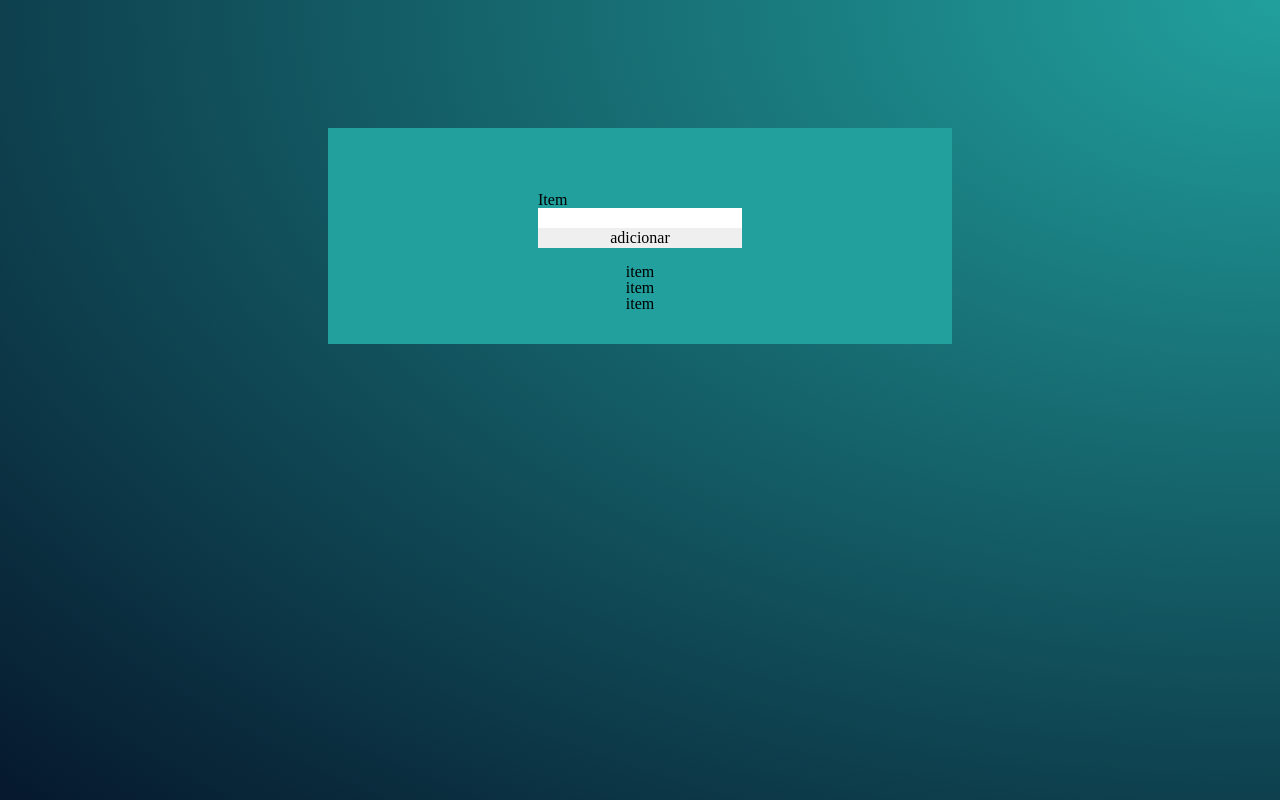
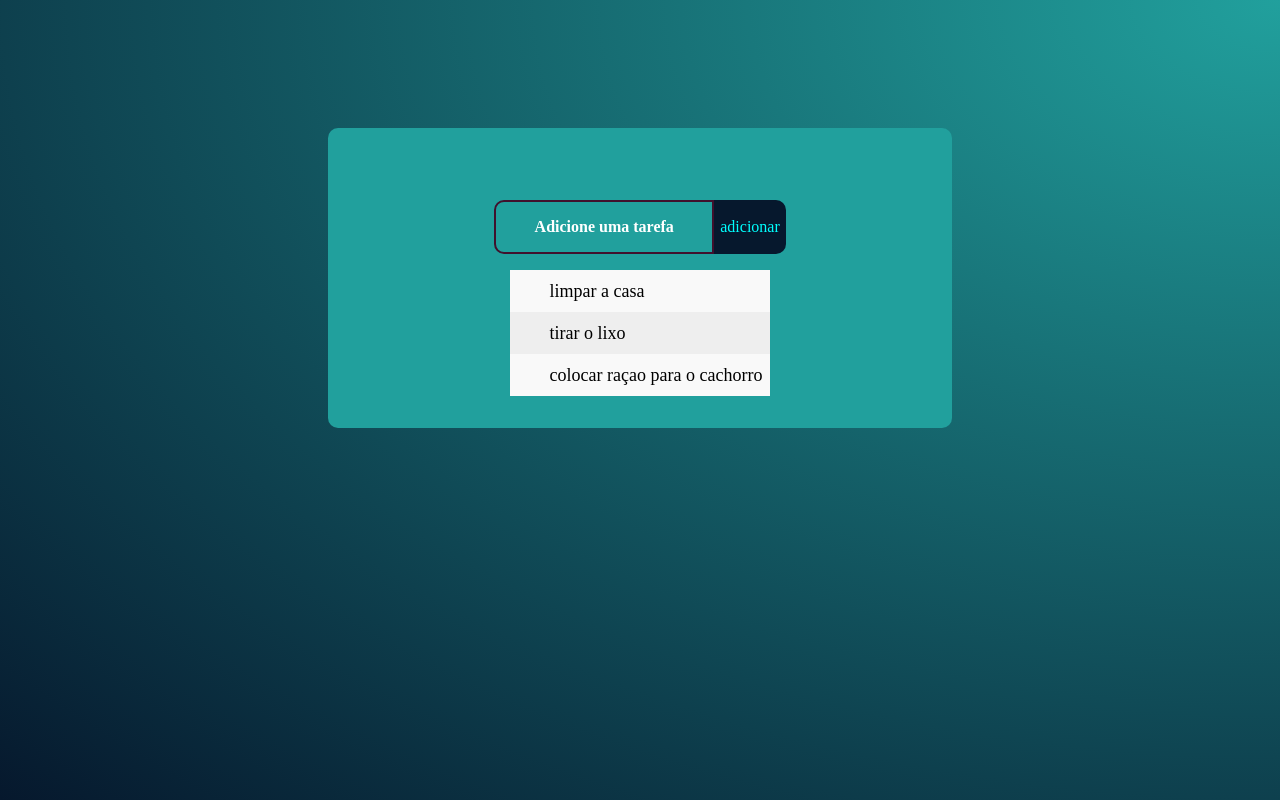
Before and after one commit to RenanRodrigues01/to-do-list, a plain HTML site: page index.html in a window 1280 px wide. Drawn offline with Linux system fonts and the light colour scheme.

Commit message:
atualizando os estilos

```diff
--- a/index.html
+++ b/index.html
@@ -10,21 +10,20 @@
 </head>
 <body>
     <main class="principal">
-        <form action="" class="formulario">
-            <label for="item">Item</label>
-            <input type="text" name="item" id="item">
-            <input type="submit" value="adicionar" class="botao" id="adicionar">
+        <form class="formulario">
+            <input type="text" name="item" id="item" placeholder="Adicione uma tarefa" class="texto">
+            <input type="button" value="adicionar" class="botao">
         </form>
 
         <ul class="lista" id="lista">
             <li>
-                item
+               limpar a casa
             </li>
             <li>
-                item
+                tirar o lixo
             </li>
             <li>
-                item
+               colocar raçao para o cachorro
             </li>
         </ul>
     </main>
--- a/style/style.css
+++ b/style/style.css
@@ -7,15 +7,60 @@ html {
     display: flex;
     align-items: center;
     flex-direction: column;
-    gap: 1em;
     background-color: #21A09D;
     width: 70vh;
     padding: 4em 2em 2em;
     margin: 0 auto;
     margin-top: 10%;
+    border-radius: 10px;
 }
 
 .formulario {
     display: flex;
-    flex-direction: column;
+    align-items: baseline;
 }
+
+.lista li {
+    cursor: pointer;
+    position: relative;
+    padding: 12px 8px 12px 40px;
+    background: #eee;
+    font-size: 18px;
+    transition: 0.2s;
+}
+
+.lista li:nth-child(odd) {
+    background: #f9f9f9;
+}
+
+.botao {
+    height: 54px;
+    background-color: #06182D;
+    color: aqua;
+    border-top-right-radius: 10px;
+    border-bottom-right-radius: 10px;
+}
+
+.botao:hover {
+    cursor: pointer;
+}
+
+.texto{
+    background-color: transparent;
+    color: white;
+    width: 100%;
+    box-sizing: border-box;
+    margin: 0.5em 0 1em;
+    padding: 1em 0.5em;
+    border-top-left-radius: 10px;
+    border-bottom-left-radius: 10px;
+    border: 2px solid #40112D;
+}
+
+.texto::placeholder {
+    font-size: 16px;
+    font-weight: bold;
+    color: white;
+    text-align: center;
+    background-position: 0.5em;
+}
```
